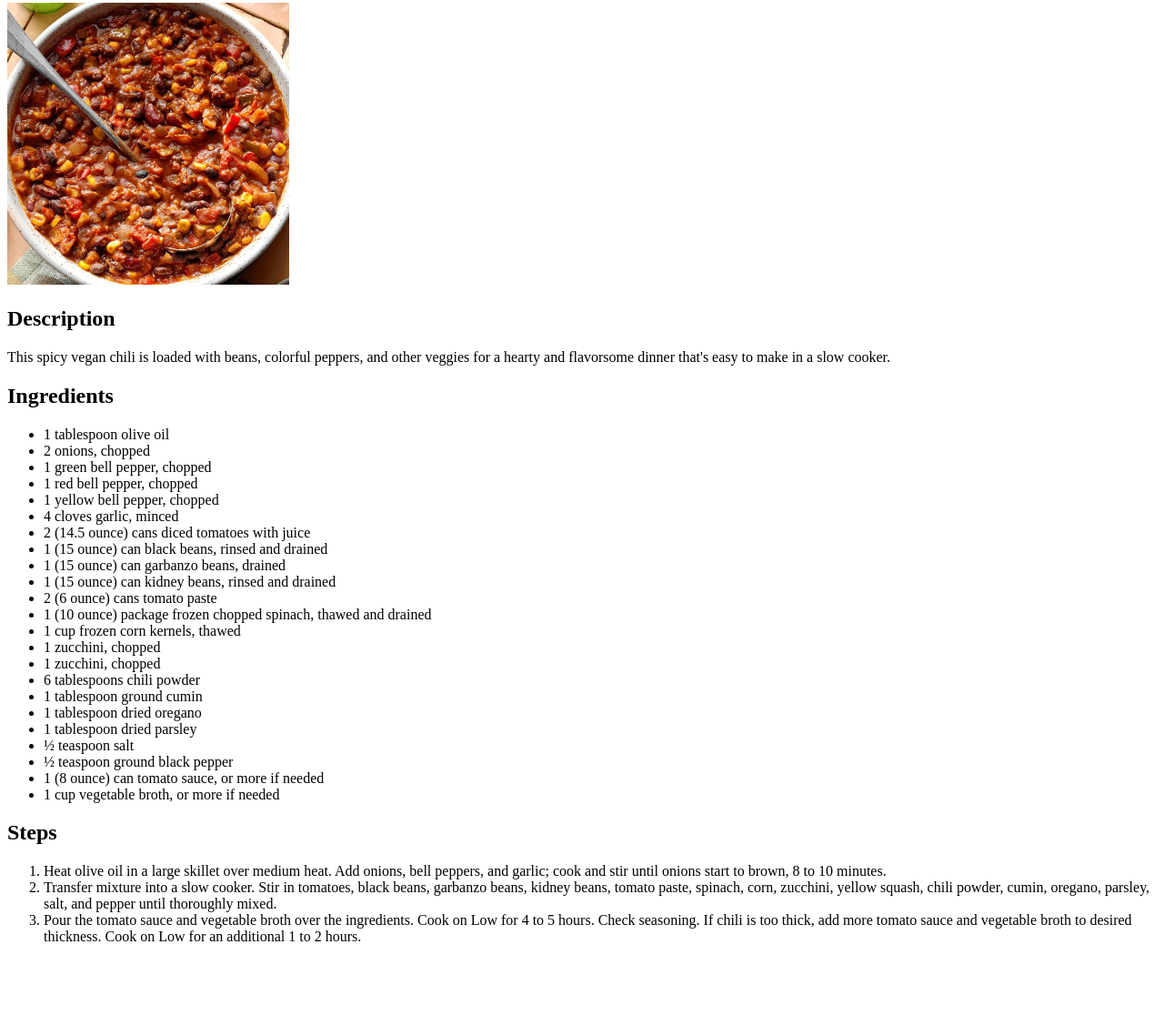
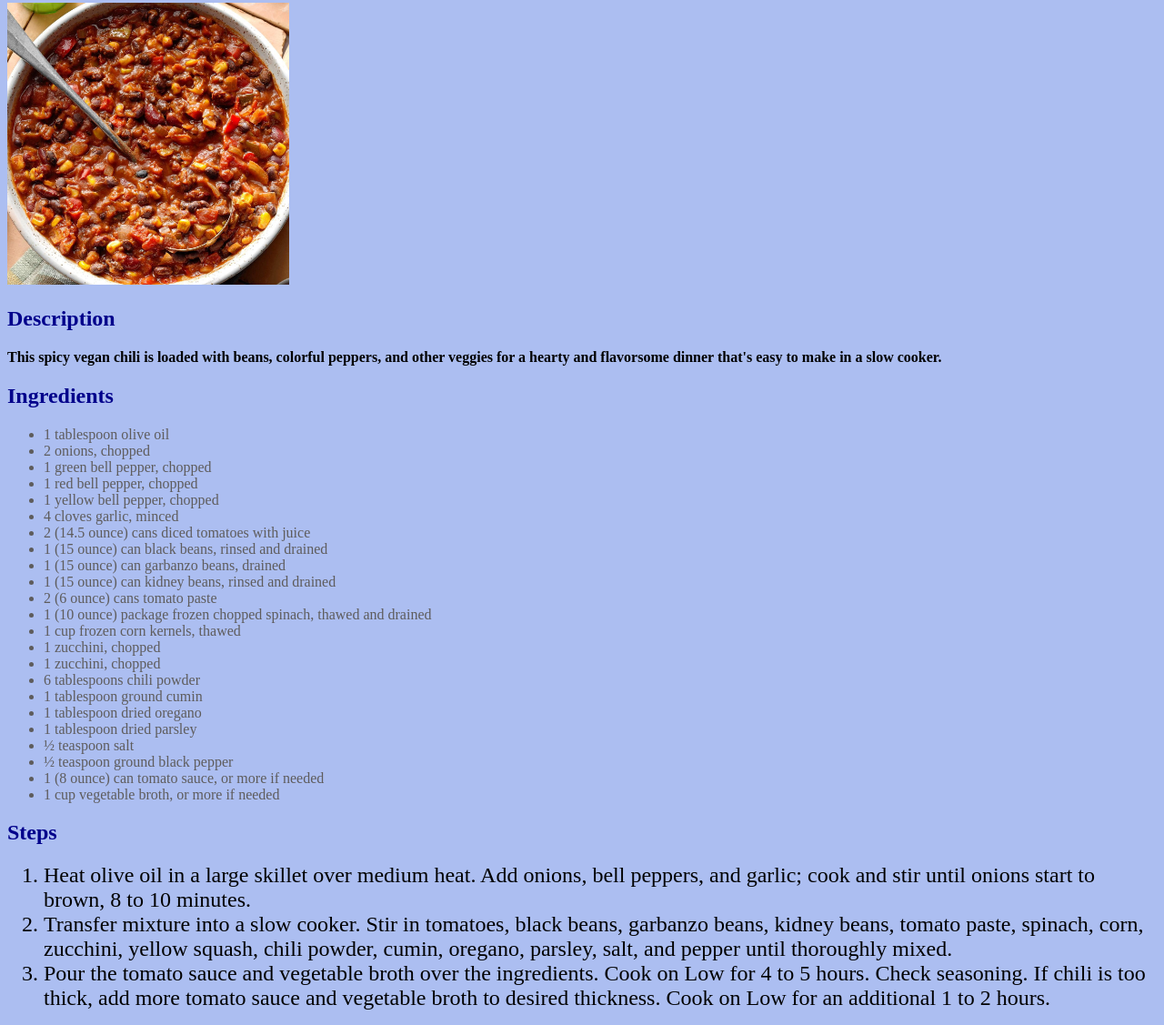
Before and after one commit to CrabSully/odin-recipes, a plain HTML site: page recipes/chili.html in a window 1280 px wide. Shown: the part 77-1204 px from the top of the page at 91% size. Before the commit the page ends 1132 px from the top, so only its background shows below. Drawn offline with Linux system fonts and the light colour scheme.

Commit message:
Updated CSS for existing pages

```diff
--- a/recipes/chili.html
+++ b/recipes/chili.html
@@ -4,13 +4,16 @@
     <meta charset="UTF-8">
     <meta name="viewport" content="width=device-width, initial-scale=1.0">
     <title>Slow Cooker Vegan Chili</title>
+    <link rel="stylesheet" href="../styles.css">
 </head>
 <body>
     <h1>Slow Cooker Vegan Chili</h1>
     <img src="images/chili.jpg" height="310" width="310">
     <h2>Description</h2>
-        <p>This spicy vegan chili is loaded with beans, colorful peppers, and other veggies for a hearty and flavorsome dinner that's easy to make in a slow cooker.</p>
-    <h2>Ingredients</h2>
+        <p class="info">This spicy vegan chili is loaded with beans, colorful peppers, and other veggies for a hearty and flavorsome dinner that's easy to make in a slow cooker.</p>
+
+    <div  class="list">
+        <h2>Ingredients</h2>
         <ul>
             <li>1 tablespoon olive oil</li>
             <li>2 onions, chopped</li>
@@ -36,11 +39,14 @@
             <li>1 (8 ounce) can tomato sauce, or more if needed</li>
             <li>1 cup vegetable broth, or more if needed</li>
         </ul>
+    </div>
+    <div class="steps">
     <h2>Steps</h2>
         <ol>
             <li>Heat olive oil in a large skillet over medium heat. Add onions, bell peppers, and garlic; cook and stir until onions start to brown, 8 to 10 minutes.</li>
             <li>Transfer mixture into a slow cooker. Stir in tomatoes, black beans, garbanzo beans, kidney beans, tomato paste, spinach, corn, zucchini, yellow squash, chili powder, cumin, oregano, parsley, salt, and pepper until thoroughly mixed.</li>
             <li>Pour the tomato sauce and vegetable broth over the ingredients. Cook on Low for 4 to 5 hours. Check seasoning. If chili is too thick, add more tomato sauce and vegetable broth to desired thickness. Cook on Low for an additional 1 to 2 hours.</li>
         </ol>
+    </div>
 </body>
 </html>
--- /dev/null
+++ b/styles.css
@@ -0,0 +1,23 @@
+* {
+    background-color: rgb(172, 190, 241);
+}
+
+.info {
+    font-weight: bold;
+}
+
+.list {
+    color: rgb(94, 92, 92);
+}
+
+.steps li {
+    font-size: 24px;
+}
+
+h1, h2 {
+    color: darkblue;
+}
+
+a:visited {
+    color:crimson;
+}
```
Also changed, not shown: index.html (+1 -0 lines), recipes/bolognese.html (+7 -2 lines), recipes/lasagna.html (+7 -2 lines).
